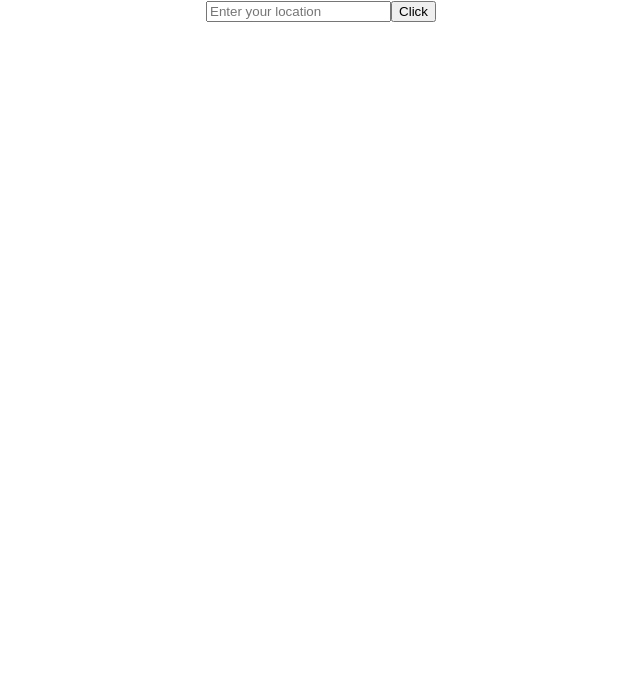
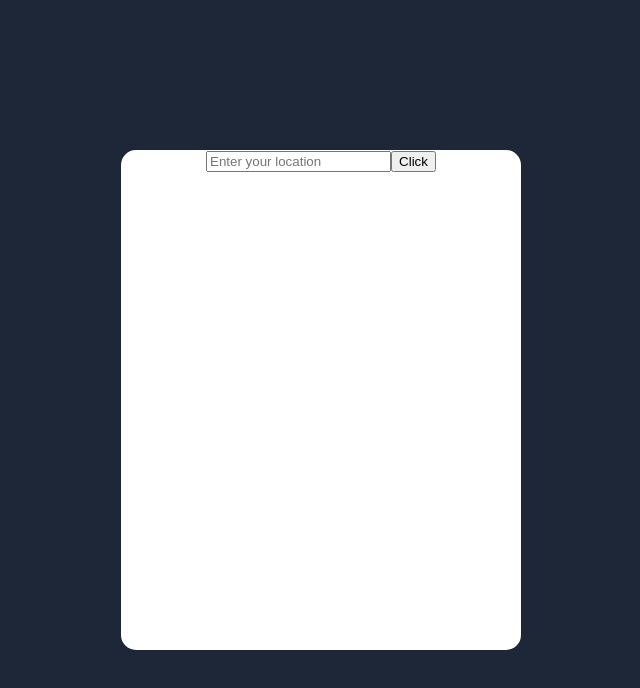
Before and after one commit to Karwae/weather, a React (Create React App) app: page / in a window 1280 px wide. Shown: the top 688 px of the page, without its empty margins (319-959 px from the left). Built offline with nearby package versions, Linux system fonts and the light colour scheme.

Commit message:
Style #1

```diff
--- a/src/App.js
+++ b/src/App.js
@@ -36,6 +36,7 @@ return (
     />
     <button
     onClick={gettingWeather}
+    className='search'
     >Click</button>
 <div>
 {apiData?.list?.map((item, index) => {
--- a/src/index.css
+++ b/src/index.css
@@ -11,3 +11,19 @@ code {
   font-family: source-code-pro, Menlo, Monaco, Consolas, 'Courier New',
     monospace;
 }
+
+
+body{
+  background: #1e2737;
+}
+
+.App{
+  background: white;
+  width: 400px;
+  height: 500px;
+  border-radius: 15px;
+  position: absolute;
+  top: 50%;
+  left: 50%;
+  transform: translate(-50%, -50%);
+}
```
